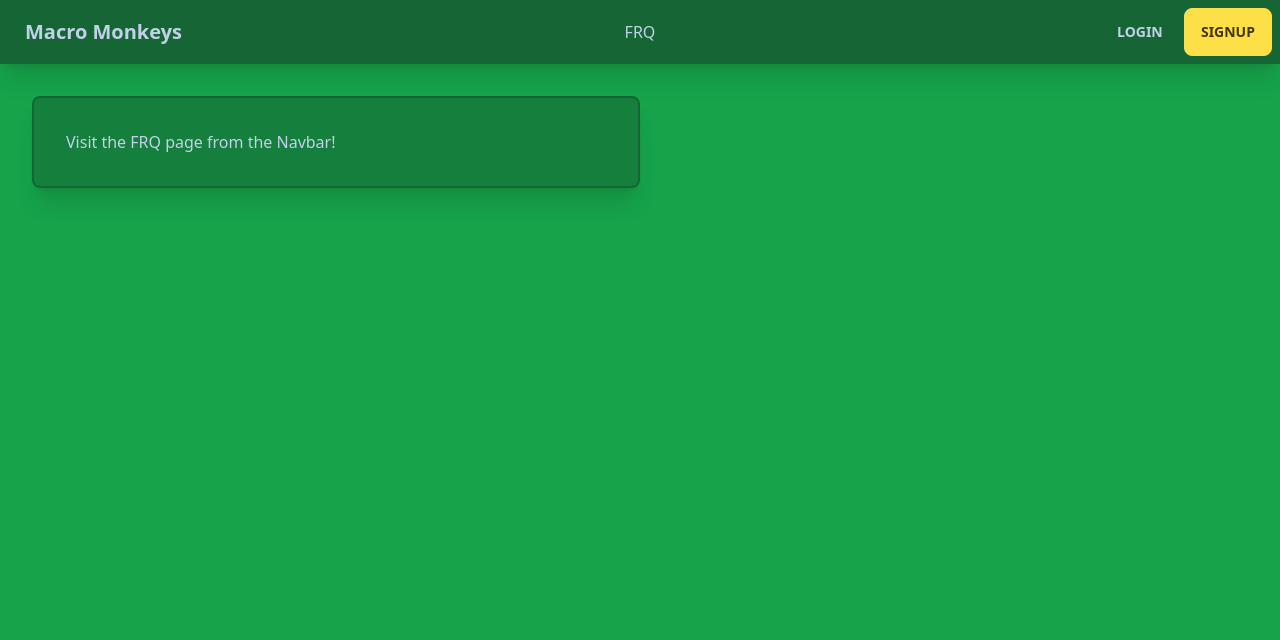
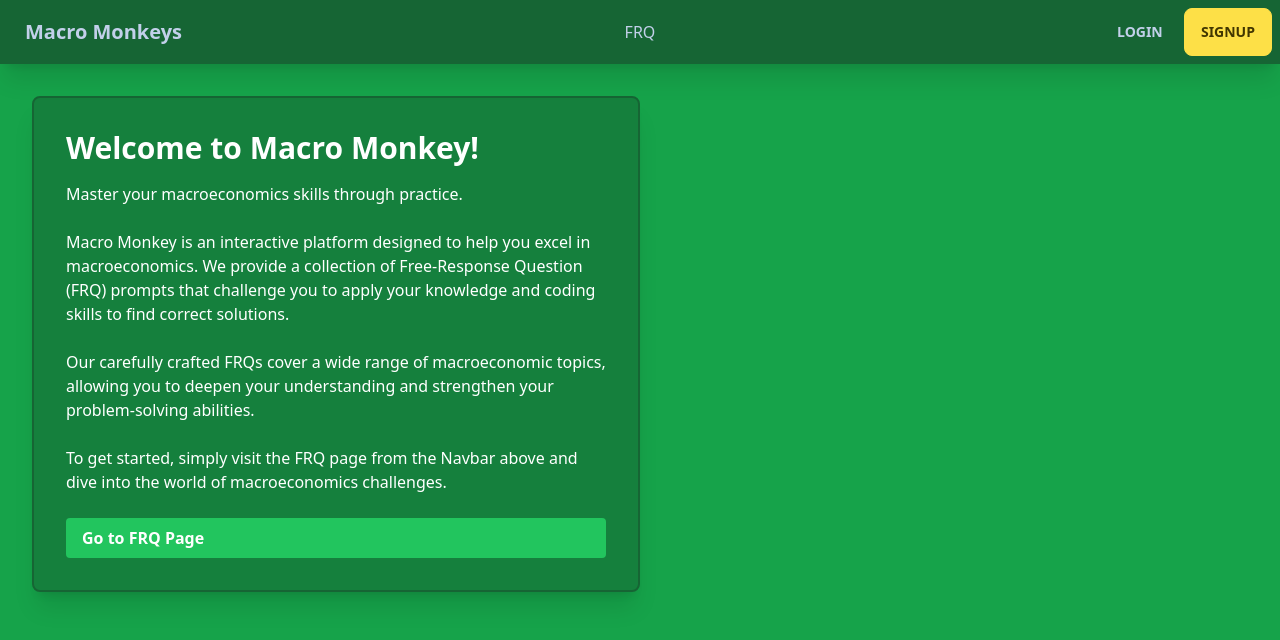
Before and after one commit to nicm2/macro-monkeys, a SvelteKit app: page / in a window 1280 px wide. Shown: the top 640 px of the page. Built offline with nearby package versions, Linux system fonts and the light colour scheme; no server answers.

Commit message:
home page frontend design

```diff
--- a/src/routes/(default)/+page.svelte
+++ b/src/routes/(default)/+page.svelte
@@ -1,9 +1,14 @@
+<script>
+    let frqPageUrl = "/frq";
+</script>
+
 <div class="flex px-8 py-24 bg-green-600 h-screen w-screen">
-
     <div class="flex flex-col bg-green-700 border-green-800 border-2 rounded-lg shadow-xl w-96 md:w-1/2 h-fit p-8">
-
-        <p>Visit the FRQ page from the Navbar!</p>
-
+        <h1 class="text-white text-3xl font-bold mb-4">Welcome to Macro Monkey!</h1>
+        <p class="text-white mb-6">Master your macroeconomics skills through practice.</p>
+        <p class="text-white mb-6">Macro Monkey is an interactive platform designed to help you excel in macroeconomics. We provide a collection of Free-Response Question (FRQ) prompts that challenge you to apply your knowledge and coding skills to find correct solutions.</p>
+        <p class="text-white mb-6">Our carefully crafted FRQs cover a wide range of macroeconomic topics, allowing you to deepen your understanding and strengthen your problem-solving abilities.</p>
+        <p class="text-white mb-6">To get started, simply visit the FRQ page from the Navbar above and dive into the world of macroeconomics challenges.</p>
+        <a href="{frqPageUrl}" class="bg-green-500 hover:bg-green-600 text-white font-semibold py-2 px-4 rounded">Go to FRQ Page</a>
     </div>
-
 </div>
```
